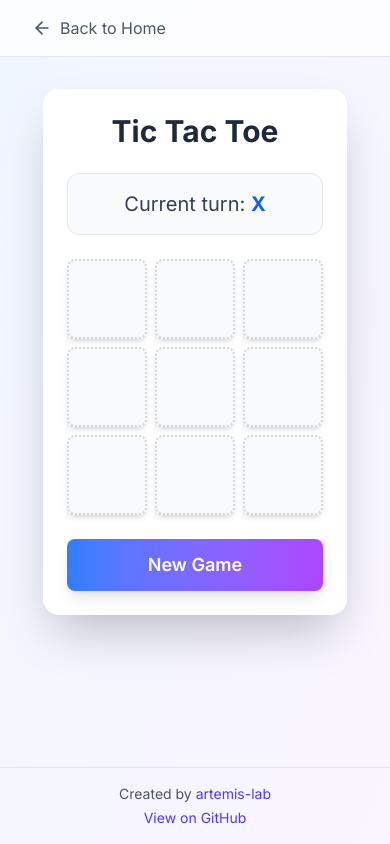
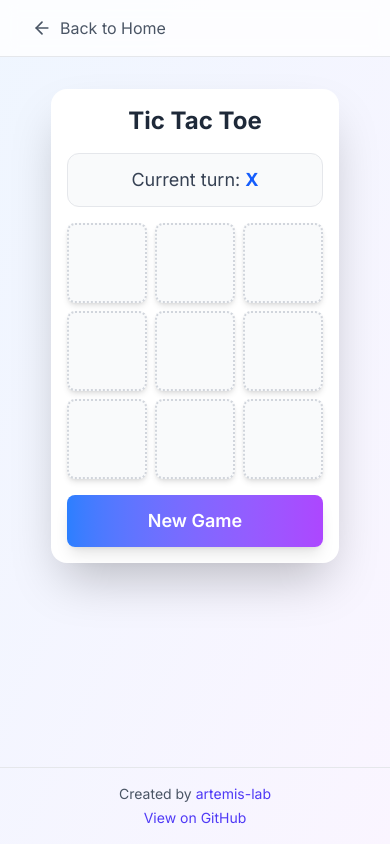
Before and after one commit to artemis-lab/react-demos, a React (Vite) app: page /games/tic-tac-toe in a window 390 px wide. Built offline with nearby package versions, Linux system fonts and the light colour scheme.

Commit message:
Add responsive UI updates for TicTacToe component

```diff
--- a/src/demos/games/TicTacToe/TicTacToe.tsx
+++ b/src/demos/games/TicTacToe/TicTacToe.tsx
@@ -42,22 +42,22 @@ const TicTacToe = () => {
   const getStatusMessage = () => {
     if (winner) {
       return (
-        <span className="flex items-center gap-2 text-xl font-bold text-green-600">
-          <Trophy size={24} />
+        <span className="flex items-center gap-2 text-lg font-bold text-green-600 sm:text-xl">
+          <Trophy className="sm:h-6 sm:w-6" size={20} />
           Player {winner} wins!
         </span>
       );
     }
     if (isTie) {
       return (
-        <span className="flex items-center gap-2 text-xl font-bold text-gray-600">
-          <Handshake size={24} />
+        <span className="flex items-center gap-2 text-lg font-bold text-gray-600 sm:text-xl">
+          <Handshake className="sm:h-6 sm:w-6" size={20} />
           It's a tie!
         </span>
       );
     }
     return (
-      <span className="text-xl text-gray-700">
+      <span className="text-lg text-gray-700 sm:text-xl">
         Current turn:{" "}
         <span
           className={`font-bold ${currentMark === "X" ? "text-blue-600" : "text-purple-600"}`}
@@ -96,10 +96,12 @@ const TicTacToe = () => {
 
   return (
     <div className="flex items-center justify-center">
-      <div className="flex flex-col items-center gap-6 rounded-2xl bg-white p-6 shadow-2xl">
-        <h1 className="text-3xl font-bold text-gray-800">Tic Tac Toe</h1>
+      <div className="flex flex-col items-center gap-4 rounded-2xl bg-white p-4 shadow-2xl sm:gap-6 sm:p-6">
+        <h1 className="text-2xl font-bold text-gray-800 sm:text-3xl">
+          Tic Tac Toe
+        </h1>
 
-        <div className="flex w-full flex-col items-center gap-4 rounded-xl border border-gray-200 bg-gray-50 p-4">
+        <div className="flex w-full flex-col items-center gap-3 rounded-xl border border-gray-200 bg-gray-50 p-3 sm:gap-4 sm:p-4">
           <div className="text-center">{getStatusMessage()}</div>
         </div>
 
```
